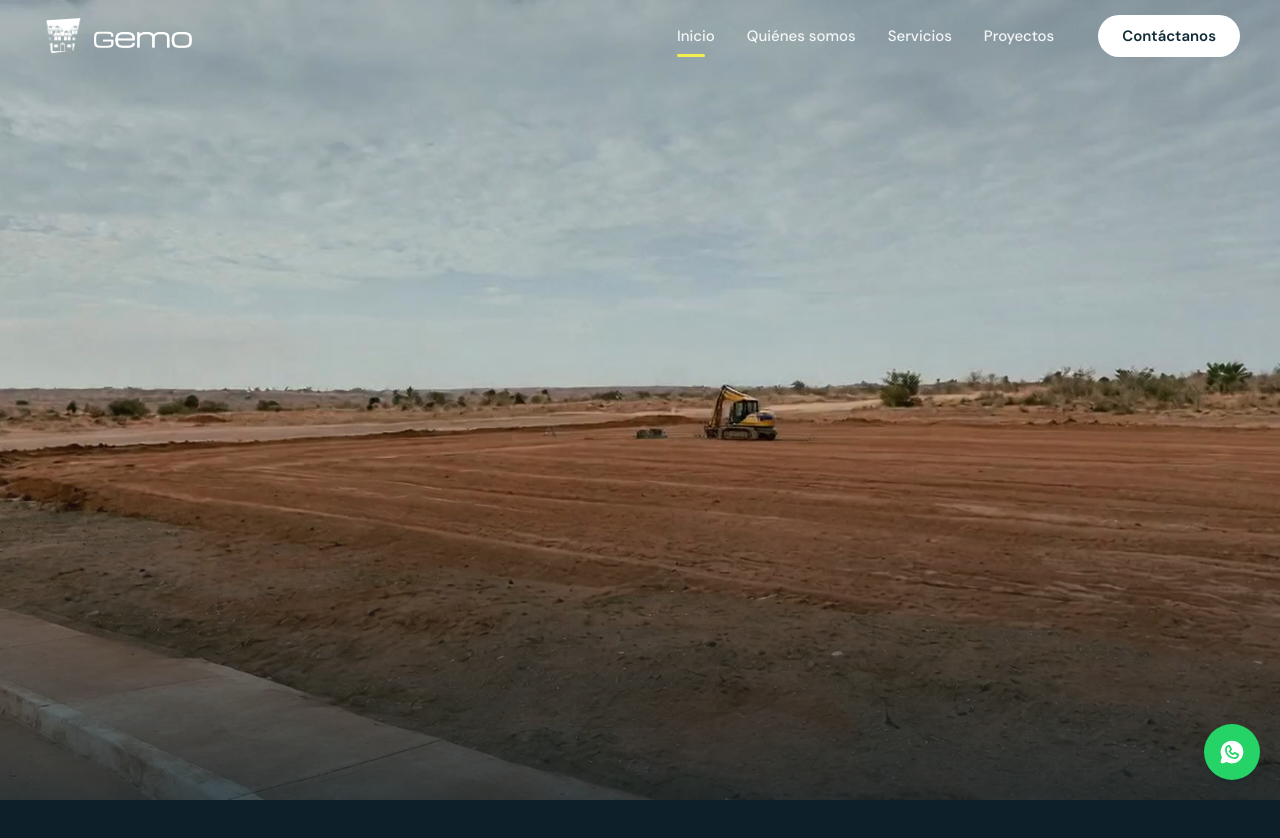
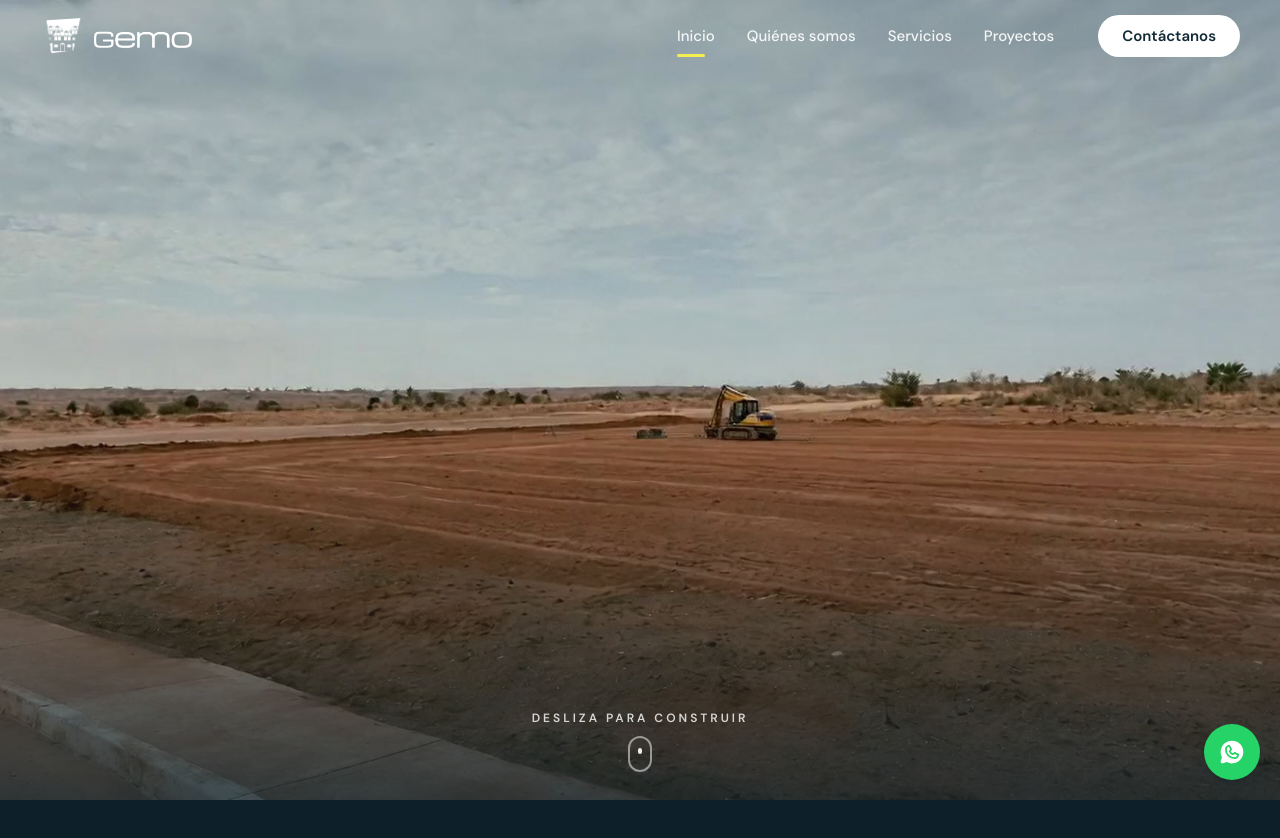
Before and after one commit to marcodpa/gemo, a Next.js app: page / in a window 1280 px wide. Shown: the top 838 px of the page. Built offline with nearby package versions, Linux system fonts and the light colour scheme.

Commit message:
Hero: indicador 'Desliza para construir' que invita a iniciar la animacion y se desvanece al scrollear
Co-Authored-By: Claude Opus 4.8 <noreply@anthropic.com>

```diff
--- a/app/globals.css
+++ b/app/globals.css
@@ -112,3 +112,32 @@ h1, h2, h3, h4 {
     animation: none;
   }
 }
+
+/* Punto del indicador de scroll del hero: baja y se desvanece en bucle */
+.animate-scroll-hint {
+  animation: scroll-hint 1.6s ease-in-out infinite;
+}
+
+@keyframes scroll-hint {
+  0% {
+    transform: translateY(0);
+    opacity: 0;
+  }
+  30% {
+    opacity: 1;
+  }
+  70% {
+    transform: translateY(9px);
+    opacity: 1;
+  }
+  100% {
+    transform: translateY(11px);
+    opacity: 0;
+  }
+}
+
+@media (prefers-reduced-motion: reduce) {
+  .animate-scroll-hint {
+    animation: none;
+  }
+}
--- a/components/ScrollConstructionHero.tsx
+++ b/components/ScrollConstructionHero.tsx
@@ -25,6 +25,7 @@ export default function ScrollConstructionHero() {
   const stageRefs = useRef<(HTMLDivElement | null)[]>([]);
   const finalRef = useRef<HTMLDivElement>(null);
   const scrimRef = useRef<HTMLDivElement>(null);
+  const hintRef = useRef<HTMLDivElement>(null);
 
   const [videoReady, setVideoReady] = useState(false);
   const [videoFailed, setVideoFailed] = useState(false);
@@ -86,6 +87,10 @@ export default function ScrollConstructionHero() {
 
       const scrim = scrimRef.current;
       if (scrim) scrim.style.opacity = String(t * 0.55);
+
+      // Indicador de scroll: visible al inicio, se desvanece al deslizar.
+      const hint = hintRef.current;
+      if (hint) hint.style.opacity = String(Math.max(1 - p / 0.04, 0));
 
       video.style.transform = `scale(${1 + t * 0.05})`;
     };
@@ -240,6 +245,20 @@ export default function ScrollConstructionHero() {
         >
           <HeroFinalContent />
         </div>
+
+        {/* Indicador de scroll: invita a deslizar para iniciar la animación */}
+        <div
+          ref={hintRef}
+          className="pointer-events-none absolute inset-x-0 bottom-7 z-10 flex flex-col items-center gap-2.5"
+          style={{ willChange: "opacity" }}
+        >
+          <span className="text-xs font-semibold tracking-[0.25em] text-white/80 uppercase">
+            Desliza para construir
+          </span>
+          <span className="flex h-9 w-6 items-start justify-center rounded-full border-2 border-white/50 p-1.5">
+            <span className="h-1.5 w-1 animate-scroll-hint rounded-full bg-white/90" />
+          </span>
+        </div>
       </div>
     </section>
   );
```
